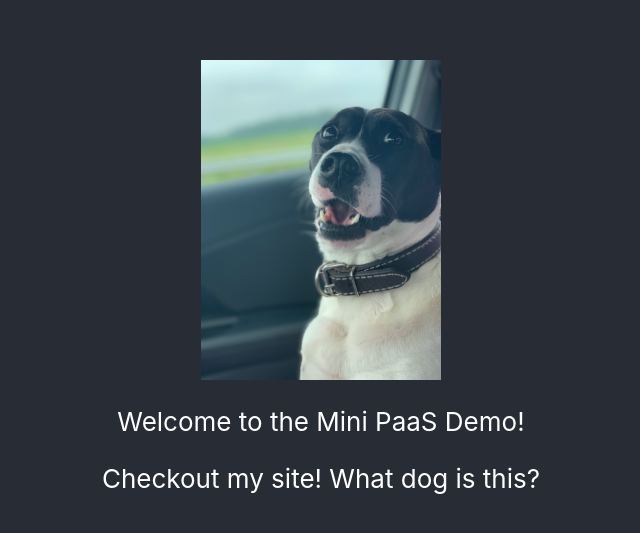
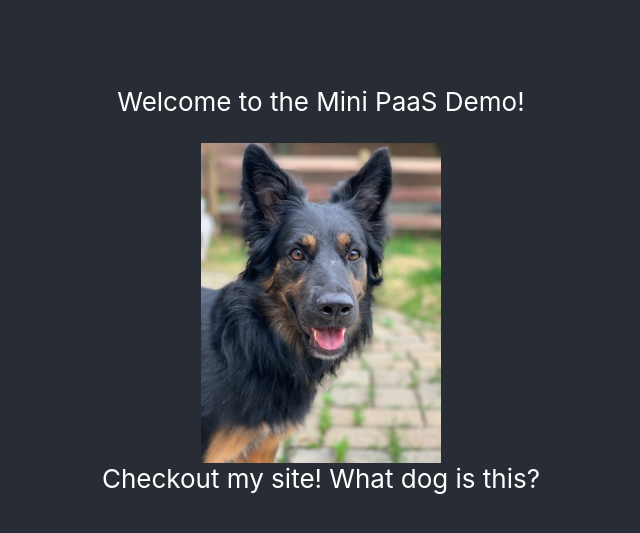
Before and after one commit to theworkflow/mini-paas-demo-app, a React (Create React App) app: page / in a window 1280 px wide. Shown: the part 123-656 px from the top of the page, without its empty margins (319-959 px from the left). Built offline with nearby package versions, Linux system fonts and the light colour scheme.

Commit message:
task: setup switch between images

```diff
--- a/src/App.js
+++ b/src/App.js
@@ -4,12 +4,24 @@ import khadi from './khadi.jpg';
 import pimpin from './pimpin.jpg';
 import './App.css';
 
+const dogs = {
+  khadi: {
+    image: khadi,
+    alt: 'dog-khadi'
+  },
+  pimpin: {
+    image: pimpin,
+    alt: 'dog-pimpin'
+  }
+}
+
 function App() {
+  const dog = dogs['khadi'];
   return (
     <div className="App">
       <header className="App-header">
-        <img src={pimpin} className="App-logo" alt="logo" />
         <p>Welcome to the Mini PaaS Demo!</p>
+        <img src={dog.image} className="App-logo" alt={dog.alt} />
         <a>Checkout my site! What dog is this?</a>
       </header>
     </div>
```
